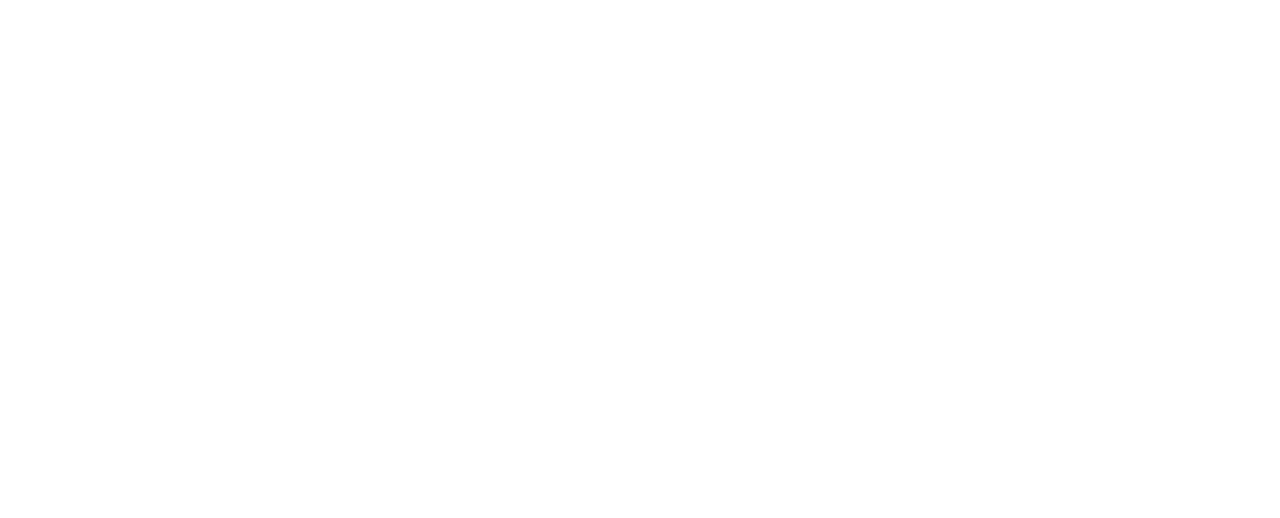
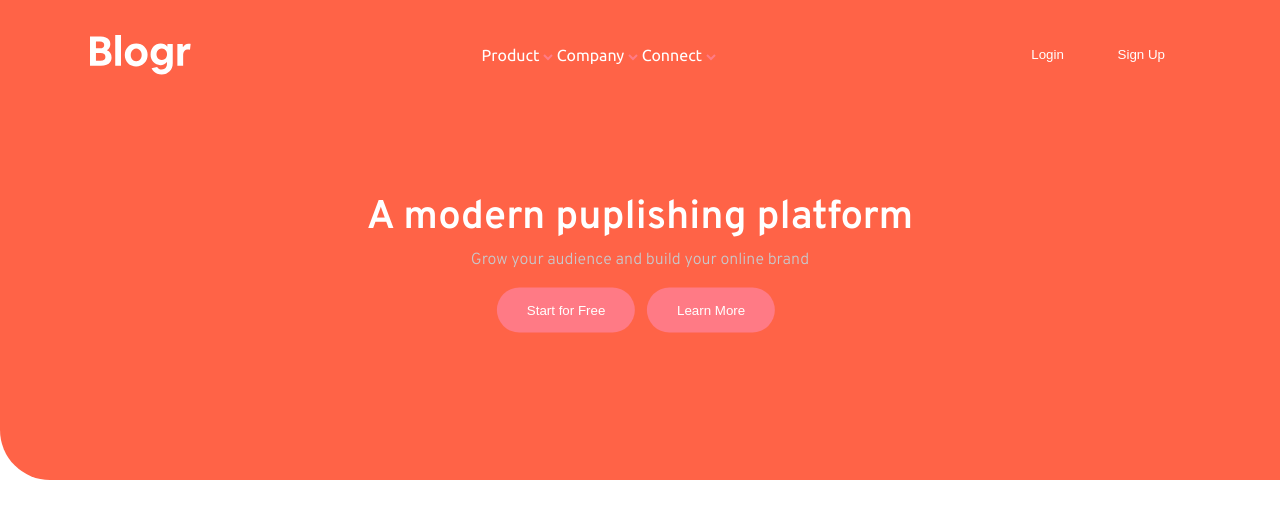
Before and after one commit to ahmadEssam77/bloger-landingPage, a plain HTML site: page index.html in a window 1280 px wide. Drawn offline with Linux system fonts and the light colour scheme.

Commit message:
finishing header except dropdown

```diff
--- a/index.html
+++ b/index.html
@@ -5,11 +5,39 @@
   <meta name="viewport" content="width=device-width, initial-scale=1.0"> <!-- displays site properly based on user's device -->
 
   <link rel="icon" type="image/png" sizes="32x32" href="./images/favicon-32x32.png">
+  <link rel="preconnect" href="https://fonts.gstatic.com">
+  <link href="https://fonts.googleapis.com/css2?family=Overpass:wght@300;600&display=swap" rel="stylesheet">
   <link rel="stylesheet" href="./dist/css/main.css">
-
+  <link rel="preconnect" href="https://fonts.gstatic.com">
+  <link href="https://fonts.googleapis.com/css2?family=Ubuntu:wght@400;500;700&display=swap" rel="stylesheet">
   <title>Frontend Mentor | [Blogr]</title>
 </head>
 <body>
-
+  <!-- Header -->
+  <header id="header">
+    <div class="container">
+      <nav class="nav-bar-holder">
+        <img src="./images/logo.svg" alt="">
+        <ul>
+          <li><a href="#">Product</a></li>
+          <img src="./images/icon-arrow-dark.svg" alt="">
+          <li><a href="#">Company</a></li>
+          <img src="./images/icon-arrow-dark.svg" alt="">
+          <li><a href="#">Connect</a></li>
+          <img src="./images/icon-arrow-dark.svg" alt="">
+        </ul>
+        <div class="login-btns">
+          <input type="submit" value="Login" class="primary-btn">
+          <input type="submit" value="Sign Up" class="primary-btn">
+        </div>
+      </nav>
+    </div>
+    <div class="header-div">
+      <h1>A modern puplishing platform</h1>
+      <p>Grow your audience and build your online brand</p>
+      <input type="submit" value="Start for Free" class="secondary-btn">
+      <input type="submit" value="Learn More" class="secondary-btn">
+    </div>
+  </header>
 </body>
 </html>
--- /dev/null
+++ b/sass/_header.scss
@@ -0,0 +1,46 @@
+#header {
+    height: 60vh;
+    background: $header-bg;
+    border-bottom-left-radius: 50px;
+    position: relative;
+
+    .container {
+        position: relative;
+        max-width: $max-width;
+        margin: 0 auto;
+
+        .nav-bar-holder {
+            display: flex;
+            justify-content: space-between;
+            align-items: center;
+            padding-top: 2rem;
+            font-family: $font-family-2;
+            // ul {
+            //     align-self: start;
+            // }
+        }
+
+    }
+
+    .header-div {
+        position: absolute;
+        left: 50%;
+        top: 30%;
+        transform: translate(-50%, 30%);
+        text-align: center;
+        font-family: $font-family-1;
+        color: $white;
+
+        h1 {
+            font-size: 40px;
+        }
+
+        p {
+            color: $grayish-blue;
+        }
+    }
+}
+
+// #header::before {
+//     background: url('../images/bg-pattern-intro.svg') no-repeat center center/cover;
+// }
--- /dev/null
+++ b/sass/_resets.scss
@@ -0,0 +1,55 @@
+* {
+    margin: 0;
+    padding: 0;
+    box-sizing: border-box;
+}
+
+body {
+    line-height: 1.5;
+}
+
+ul {
+    list-style: none;
+
+    li {
+        display: inline-block;
+
+        a {
+            text-decoration: none;
+            color: $white;
+
+            &:hover {
+                border-bottom: 2px solid $white;
+            }
+        }
+    }
+}
+
+.primary-btn {
+    background: transparent;
+    border: none;
+    color: $white;
+    padding: 15px 25px;
+
+    &:hover {
+        cursor: pointer;
+        background: $very-light-red;
+        border-radius: 25px;
+    }
+}
+
+.secondary-btn {
+    background: $very-light-red;
+    border: none;
+    color: $white;
+    padding: 15px 30px;
+    border-radius: 25px;
+    margin-top: 1rem;
+    margin-right: 0.5rem;
+
+    &:hover {
+        cursor: pointer;
+        background: $white;
+        color: $light-red;
+    }
+}
--- a/sass/_variables.scss
+++ b/sass/_variables.scss
@@ -0,0 +1,13 @@
+$header-bg: tomato;
+$light-red: hsl(356, 100%, 66%);  // CTA Text
+$very-light-red: hsl(355, 100%, 74%);  // CTA hover bg
+$very-dark-blue: hsl(208, 49%, 24%);  // Headings
+$white: hsl(0, 0%, 100%);  // Text
+$grayish-blue: hsl(240, 2%, 79%); // Footer text
+$very-dark-grayish-blue: hsl(207, 13%, 34%); // body copy
+$very-dark-black-blue: hsl(240, 10%, 16%);  // Footer bg
+
+$font-family-1: 'Overpass', sans-serif;
+$font-family-2: 'Ubuntu', sans-serif;
+
+$max-width: 1100px;
--- a/sass/main.scss
+++ b/sass/main.scss
@@ -1 +1,3 @@
 @import './variables';
+@import './resets';
+@import './header';
```
Also changed, not shown: dist/css/main.css, 1 other file.
